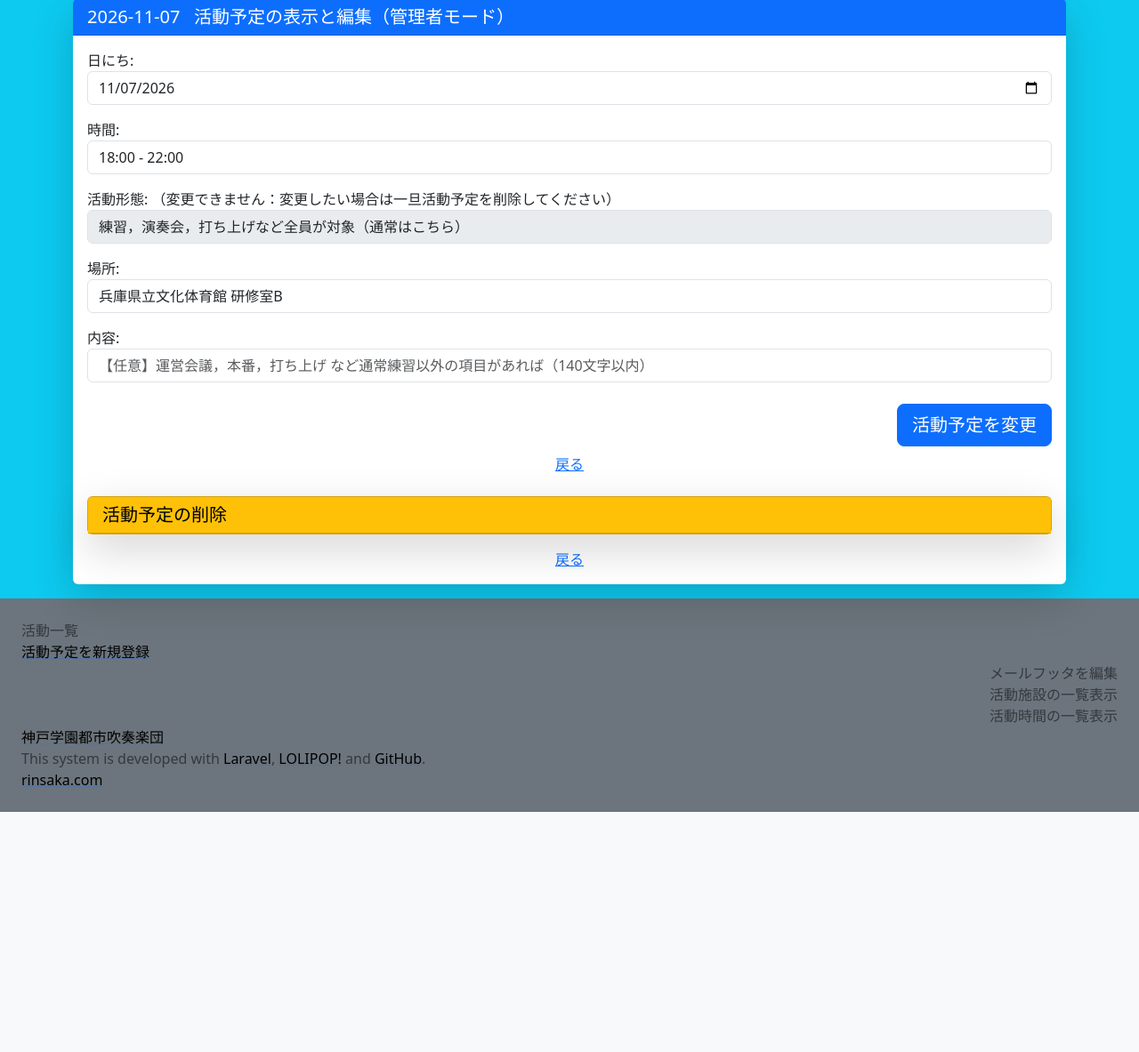
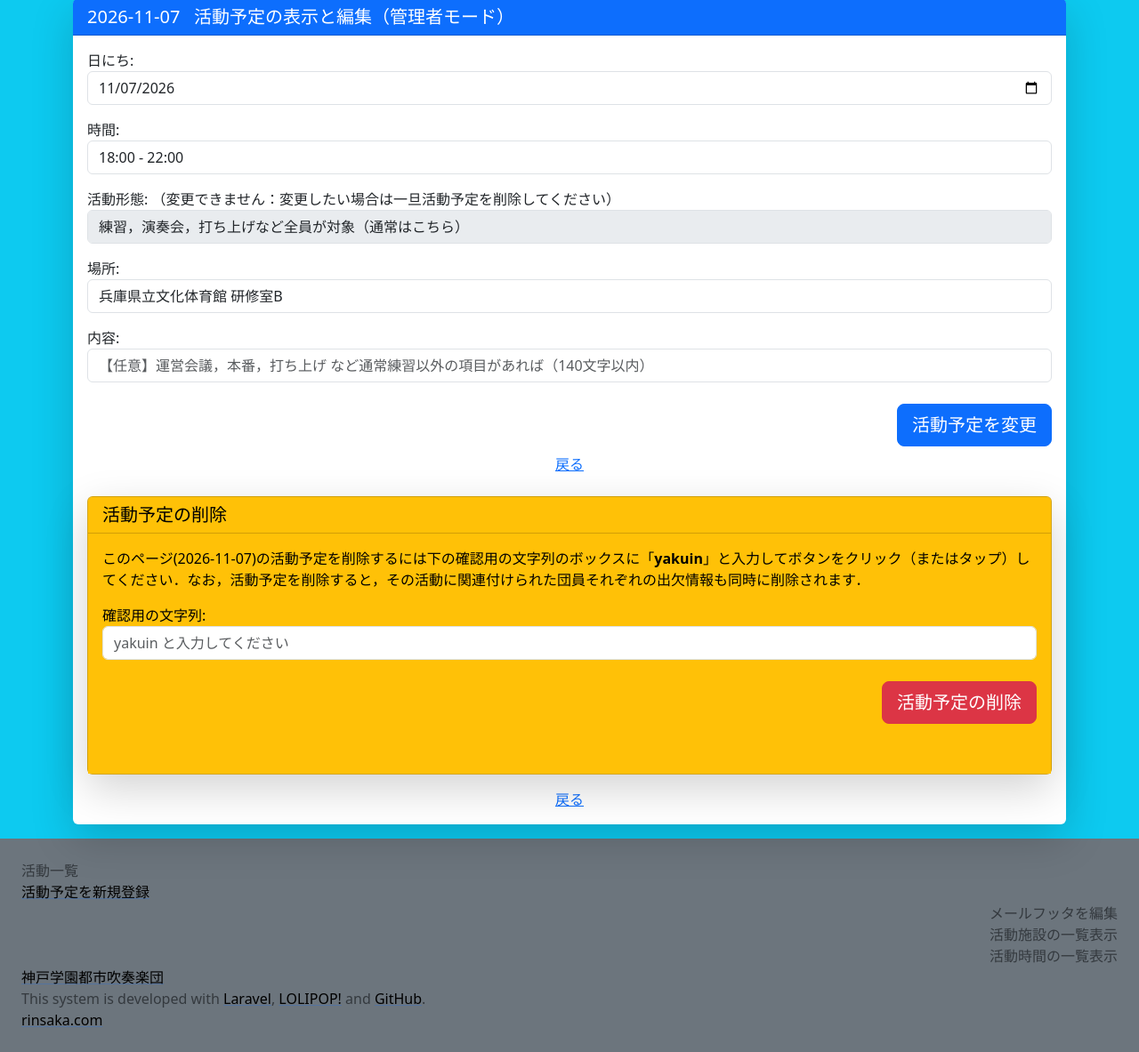
Before and after one commit to rinsaka/katwo-attendance-2026, a Laravel app: page /admin/activity/1 in a window 1280 px wide. Shown: the part 73-1256 px from the top of the page at 89% size. Before the commit the page ends 986 px from the top, so only its background shows below. Run offline with Laravel 12, Linux system fonts and the light colour scheme; a user stored in the database is signed in; data comes from the database, SQL or seed files in the repository; parts of the project's set-up code (start-up, migrations or seed data) failed here and were passed over.

Commit message:
admin act destory

```diff
--- a/app/Http/Controllers/Admin/DashboardController.php
+++ b/app/Http/Controllers/Admin/DashboardController.php
@@ -168,4 +168,21 @@ class DashboardController extends Controller
         return redirect('/admin/dashboard/')
             ->with('success', $activity->act_at . "活動予定を新規登録しました");
     }
+
+    public function destory(Request $request, $id)
+    {
+        // dd("destory", $request, $id);
+        if($request->confirmation != 'yakuin') {
+            return redirect('/admin/activity/'.$id)->with('error', "確認用文字列を入力してください");
+        }
+        $activity = Activity::where('id', '=', $id)->first();
+        if (!$activity) {
+            return redirect('/admin/dashboard')->with('error', "そのような活動予定がありません");
+        }
+        $activity->delete();  // cascade にしているので関連した attendances も消える
+
+        return redirect('/admin/dashboard')
+                ->with('success', $activity->act_at . " の活動予定を削除しました");
+
+    }
 }
--- a/resources/views/admin/edit.blade.php
+++ b/resources/views/admin/edit.blade.php
@@ -118,8 +118,8 @@
             <div class="card-header text-bg-warning h5 mb-0">
                 活動予定の削除
             </div>
-            {{-- <div class="card-body text-bg-warning">
-                <form action="{{ url('/admin/activity', $activity->id) }}" method="post">
+            <div class="card-body text-bg-warning">
+                <form action="{{ route('admin.act_destory', [$activity->id]) }}" method="post">
                     {{ csrf_field() }}
                     {{ method_field('DELETE') }}
                     <p class="text-bg-warning">
@@ -139,7 +139,7 @@
                     </div>
                     <p>&nbsp;</p>
                 </form>
-            </div> --}}
+            </div>
         </div>
         <!-- テキストリンク（中央寄せ） -->
         <p class="text-center mt-2 mb-0">
--- a/routes/admin.php
+++ b/routes/admin.php
@@ -27,6 +27,9 @@ Route::middleware('auth:admin')->prefix('admin')->group(function () {
     Route::post('/activity', [DashboardController::class, 'store'])->name('admin.act_store');
 
     // Route::delete('activity/{id}', 'Admin\HomeController@destory');
+    Route::delete('/activity/{id}', [DashboardController::class, 'destory'])->name('admin.act_destory');
+
+
     // Route::get('place', 'Admin\HomeController@place')->name('admin.place');
     // Route::get('place/create', 'Admin\HomeController@place_create');
     // Route::get('place/{pid}', 'Admin\HomeController@place_edit');
```
